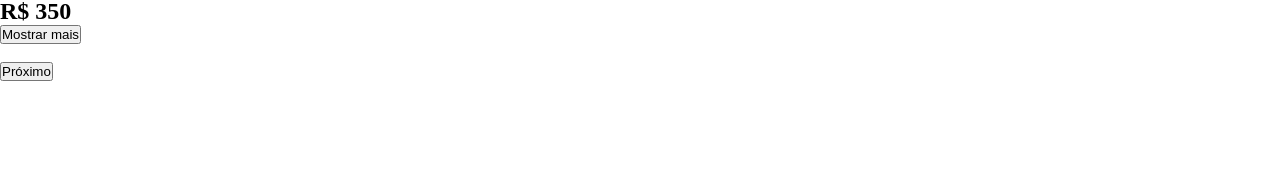
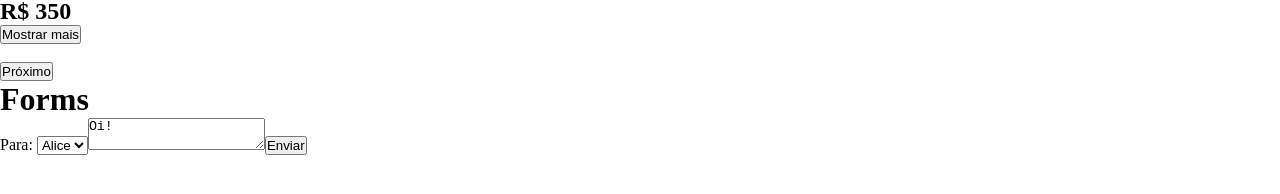
Before and after one commit to obrunohenrique/web-programming, a React (Vite) app in the folder estudos-react/calcule.io/: page /instrumentos in a window 1280 px wide. Shown: the part 364-558 px from the top of the page. Built offline with nearby package versions, Linux system fonts and the light colour scheme.

Commit message:
update estudos

```diff
--- /dev/null
+++ b/estudos-react/calcule.io/src/assets/components/PreservState.tsx
@@ -0,0 +1,42 @@
+import { useState } from "react"
+
+function Preservstate() {
+
+    const [to, setTo] = useState("Alice")
+    const [message, setMessage] = useState("Oi!")
+
+    function handleSubmit(e:any) {
+        e.preventDefault();
+        setTimeout(() => {
+            alert(`você disse ${message} to ${to}`)
+        }, 3000)
+    }
+
+    return (
+
+        <>
+        <h1>Forms</h1>
+        <form onSubmit={handleSubmit}>
+            <label>
+                Para: {' '}
+                <select value={to}
+                onChange={e => {setTo(e.target.value)}}>
+                <option value="Alice">Alice</option>
+                <option value="Bob">Bob</option>
+                </select>
+            </label>
+
+            <textarea
+            placeholder="mensagem"
+            value={message}
+            onChange={e => setMessage(e.target.value)}
+            />
+
+            <button type="submit">Enviar</button>
+        </form>
+        </>
+
+    )
+}
+
+export default Preservstate
--- a/estudos-react/calcule.io/src/assets/pages/Instrumentos.tsx
+++ b/estudos-react/calcule.io/src/assets/pages/Instrumentos.tsx
@@ -1,6 +1,7 @@
 import { useState } from "react";
 import Header from "../components/Header";
 import instrumentoslist from "../data/instrumentos-list.ts";
+import Preservstate from "../components/PreservState.tsx";
 
 function Instrumentos() {
 
@@ -33,6 +34,9 @@
             <button onClick={handleClick}>
                 Próximo
             </button>
+
+
+            <Preservstate/>
         </>
     )
 }
```
